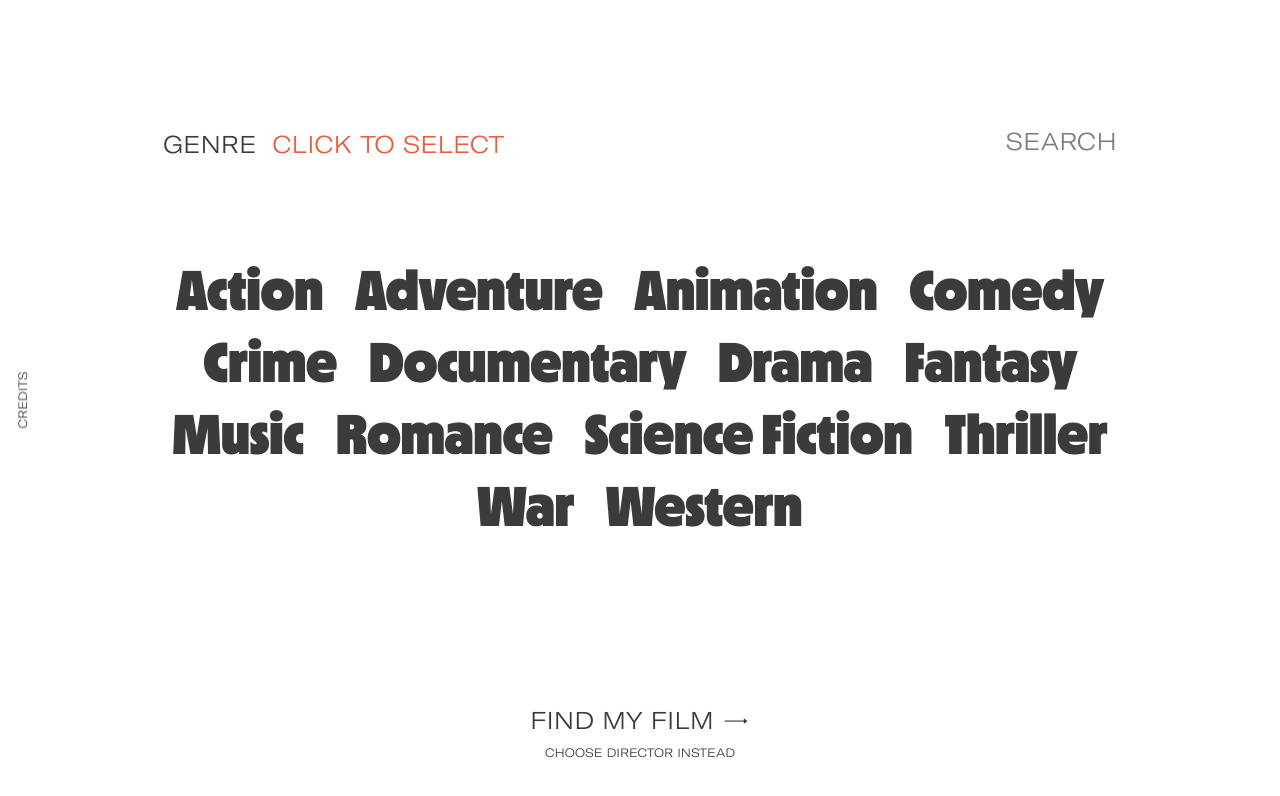
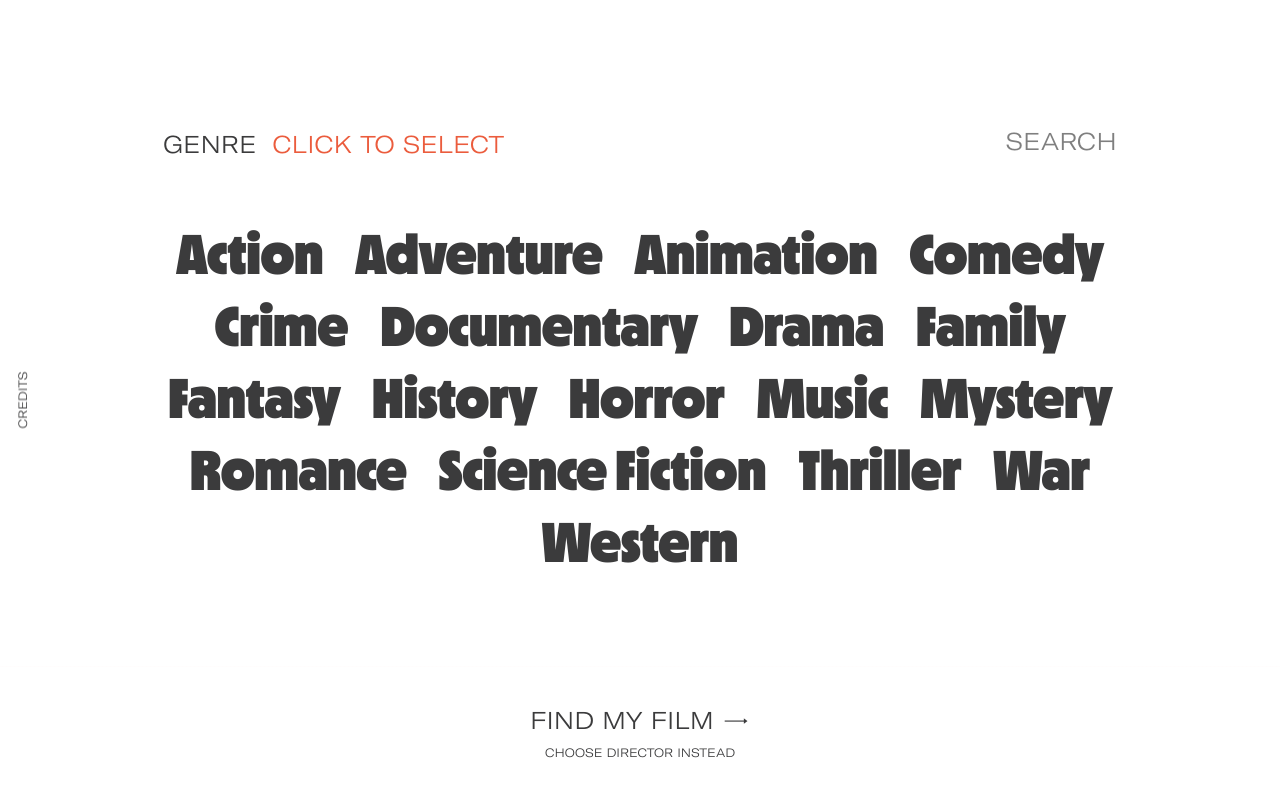
Before and after one commit to jthawme/watchfilms, a React (Create React App) app: page /filter in a window 1280 px wide. Shown: the top 796 px of the page. Built offline with nearby package versions, Linux system fonts and the light colour scheme.

Commit message:
feat: updated the genres

```diff
--- a/src/common/data.ts
+++ b/src/common/data.ts
@@ -105,20 +105,32 @@ export const GENRES = [
     value: "Adventure",
   },
   {
+    label: "Animation",
+    value: "Animation",
+  },
+  {
     label: "Comedy",
     value: "Comedy",
+  },
+  {
+    label: "Family",
+    value: "Family",
   },
   {
     label: "Drama",
     value: "Drama",
   },
   {
-    label: "Animation",
-    value: "Animation",
+    label: "Romance",
+    value: "Romance",
   },
   {
-    label: "Romance",
-    value: "Romance",
+    label: "Crime",
+    value: "Crime",
+  },
+  {
+    label: "Music",
+    value: "Music",
   },
   {
     label: "Documentary",
@@ -129,17 +141,13 @@ export const GENRES = [
     value: "Fantasy",
   },
   {
-    label: "Crime",
-    value: "Crime",
-  },
-  {
     label: "Science Fiction",
     value: "Science Fiction",
   },
-  {
-    label: "Music",
-    value: "Music",
-  },
+  // {
+  //     "label": "TV Movie",
+  //     "value": "TV Movie"
+  // },
   {
     label: "Action",
     value: "Action",
@@ -155,6 +163,18 @@ export const GENRES = [
   {
     label: "Western",
     value: "Western",
+  },
+  {
+    label: "Mystery",
+    value: "Mystery",
+  },
+  {
+    label: "Horror",
+    value: "Horror",
+  },
+  {
+    label: "History",
+    value: "History",
   },
 ].sort((a, b) => {
   if (a.label < b.label) {
```
